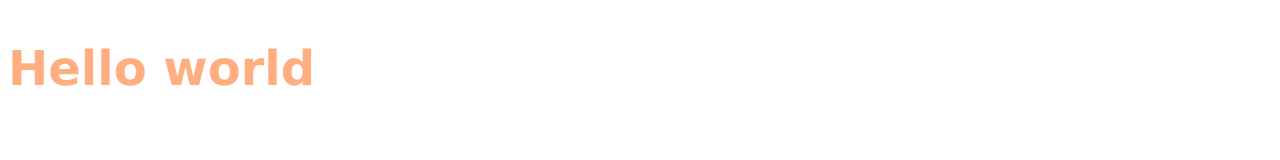
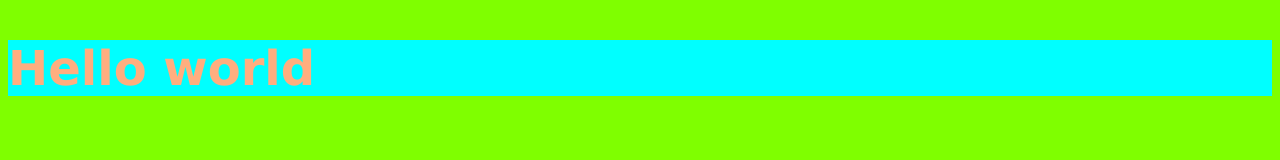
Before and after one commit to Penetha/art101, a plain HTML site: page lab2/hello.html in a window 1280 px wide. Drawn offline with Linux system fonts and the light colour scheme.

Commit message:
Update lab2.css

```diff
--- a/lab2/css/lab2.css
+++ b/lab2/css/lab2.css
@@ -4,10 +4,10 @@ div{
     font-style: bold italic;
     color-scheme: rgb(210, 63, 156) ;
     color: rgb(255, 174, 127);
-    background-color: aqua papayawhip;
+    background-color: aqua;
     border: 10cm blueviolet;
 }
-head{
+body{
     background-color: chartreuse;
     box-sizing: content-box;
 }
```
